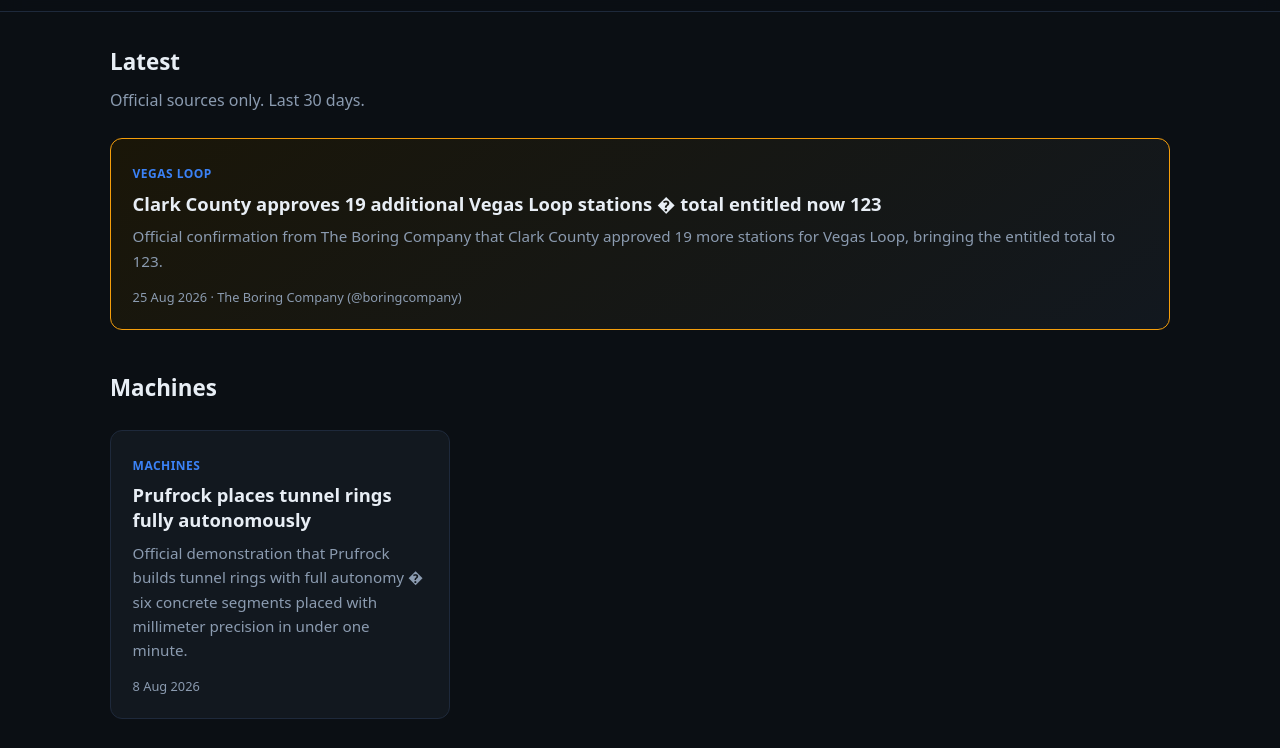
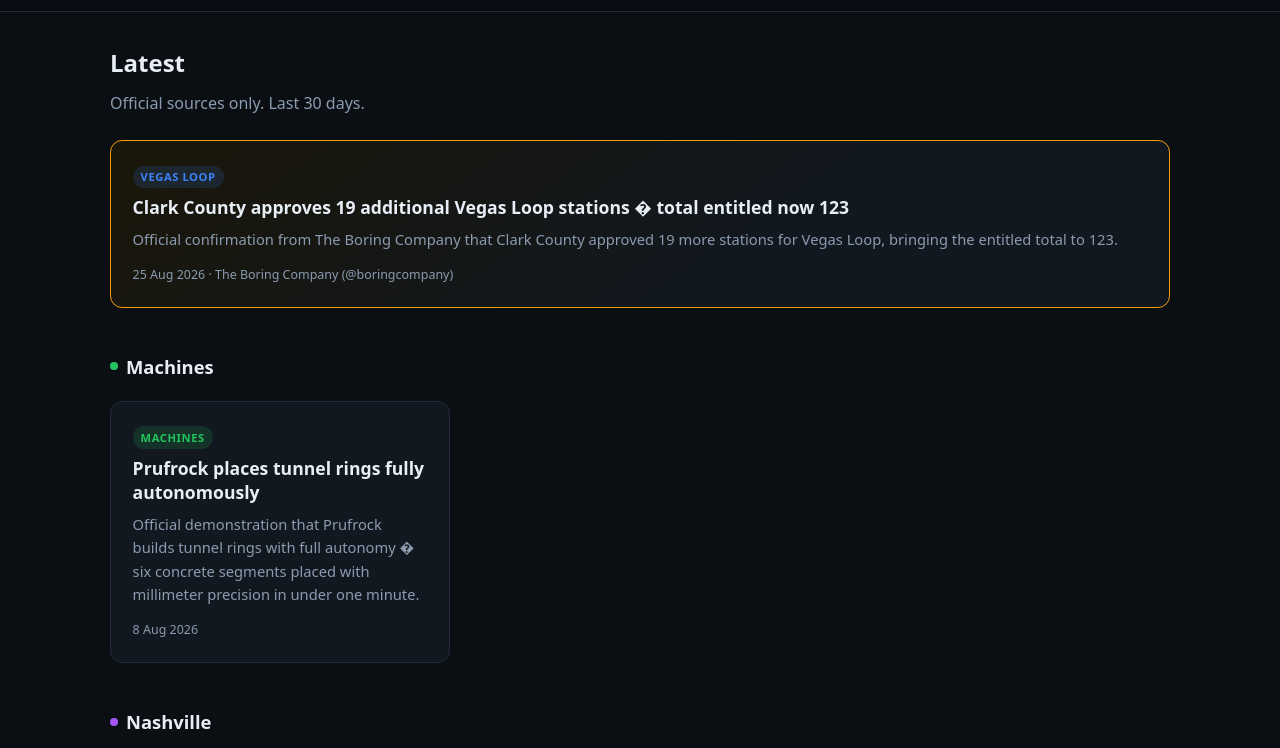
Before and after one commit to desdrec-source/tunnelati, an Astro site in the folder website/: page / in a window 1280 px wide. Shown: the part 52-800 px from the top of the page. Built offline with nearby package versions, Linux system fonts and the light colour scheme; Astro itself is replaced by a stand-in of ours.

Commit message:
Match Grokati featured + coloured category headers

```diff
--- a/website/src/pages/index.astro
+++ b/website/src/pages/index.astro
@@ -19,6 +19,14 @@ for (const a of others) {
   if (!byCategory[cat]) byCategory[cat] = [];
   byCategory[cat].push(a);
 }
+
+const catClass = {
+  "Vegas Loop": "cat-vegas",
+  "Nashville": "cat-nashville",
+  "Machines": "cat-machines",
+  "Projects": "cat-projects",
+  "Company": "cat-company",
+};
 ---
 <BaseLayout title="Home" description="Independent high-signal coverage of official The Boring Company developments.">
   <h1 class="section-title" style="margin-top: 2rem;">Latest</h1>
@@ -36,11 +44,12 @@ for (const a of others) {
     </div>
   )}
 
-  {Object.keys(byCategory).length > 0 && (
-    <>
   {Object.entries(byCategory).map(([cat, items]) => (
-        <div>
-          <h2 class="section-title">{cat}</h2>
+    <div class={catClass[cat] || ""}>
+      <div class="cat-header">
+        <span class="dot"></span>
+        <span>{cat}</span>
+      </div>
       <div class="card-grid">
         {items.map(a => (
           <article class="card">
@@ -55,8 +64,6 @@ for (const a of others) {
       </div>
     </div>
   ))}
-    </>
-  )}
 
   {recent.length === 0 && (
     <p style="margin-top: 2rem;" class="muted">No articles in the last 30 days yet.</p>
--- a/website/src/styles/global.css
+++ b/website/src/styles/global.css
@@ -8,6 +8,11 @@
   --accent-gold: #f59e0b;
   --border: #1e293b;
   --radius: 12px;
+  --cat-vegas: #3b82f6;
+  --cat-nashville: #a855f7;
+  --cat-machines: #22c55e;
+  --cat-projects: #f97316;
+  --cat-company: #eab308;
 }
 
 * {
@@ -82,9 +87,9 @@ a:hover {
 
 .card-grid {
   display: grid;
-  grid-template-columns: repeat(auto-fill, minmax(300px, 1fr));
+  grid-template-columns: repeat(auto-fill, minmax(280px, 1fr));
   gap: 1.25rem;
-  margin-top: 1.5rem;
+  margin-top: 1.25rem;
 }
 .card {
   background: var(--bg-card);
@@ -99,19 +104,23 @@ a:hover {
 }
 .card.featured {
   border-color: var(--accent-gold);
-  background: linear-gradient(145deg, #1a1608 0%, var(--bg-card) 100%);
+  background: linear-gradient(145deg, #1a1608 0%, var(--bg-card) 60%);
+  grid-column: 1 / -1;
 }
 .card-category {
   display: inline-block;
-  font-size: 0.75rem;
-  font-weight: 600;
+  font-size: 0.7rem;
+  font-weight: 700;
   text-transform: uppercase;
-  letter-spacing: 0.04em;
+  letter-spacing: 0.05em;
+  margin-bottom: 0.5rem;
+  padding: 0.15rem 0.5rem;
+  border-radius: 999px;
+  background: rgba(59, 130, 246, 0.15);
   color: var(--accent);
-  margin-bottom: 0.5rem;
 }
 .card h2 {
-  font-size: 1.15rem;
+  font-size: 1.1rem;
   line-height: 1.35;
   margin-bottom: 0.5rem;
 }
@@ -120,13 +129,39 @@ a:hover {
 }
 .card p {
   color: var(--text-muted);
-  font-size: 0.95rem;
+  font-size: 0.92rem;
 }
 .card-meta {
   margin-top: 0.85rem;
-  font-size: 0.8rem;
+  font-size: 0.78rem;
   color: var(--text-muted);
 }
+
+.cat-header {
+  display: flex;
+  align-items: center;
+  gap: 0.5rem;
+  margin: 2.75rem 0 0.25rem;
+  font-size: 1.15rem;
+  font-weight: 600;
+}
+.cat-header .dot {
+  width: 8px;
+  height: 8px;
+  border-radius: 50%;
+  display: inline-block;
+}
+.cat-vegas .dot { background: var(--cat-vegas); }
+.cat-nashville .dot { background: var(--cat-nashville); }
+.cat-machines .dot { background: var(--cat-machines); }
+.cat-projects .dot { background: var(--cat-projects); }
+.cat-company .dot { background: var(--cat-company); }
+
+.cat-vegas .card-category { color: var(--cat-vegas); background: rgba(59,130,246,0.15); }
+.cat-nashville .card-category { color: var(--cat-nashville); background: rgba(168,85,247,0.15); }
+.cat-machines .card-category { color: var(--cat-machines); background: rgba(34,197,94,0.15); }
+.cat-projects .card-category { color: var(--cat-projects); background: rgba(249,115,22,0.15); }
+.cat-company .card-category { color: var(--cat-company); background: rgba(234,179,8,0.15); }
 
 .article-header {
   margin: 2.5rem 0 2rem;
@@ -169,7 +204,7 @@ a:hover {
 }
 
 .section-title {
-  font-size: 1.4rem;
+  font-size: 1.5rem;
   margin: 2.5rem 0 0.5rem;
 }
 .muted {
```
Lines whose indentation alone changed are shown as unchanged.
